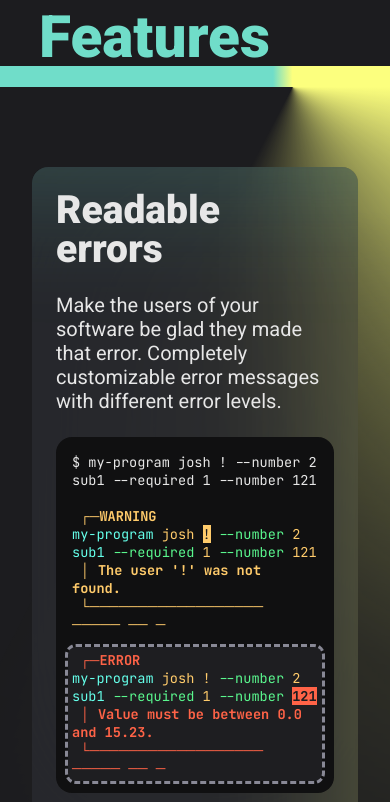
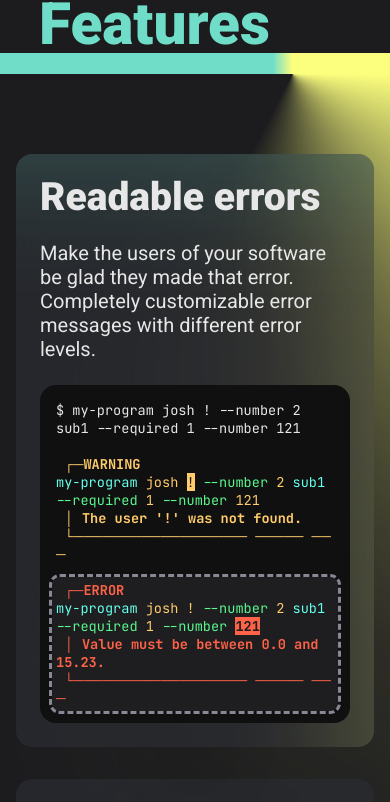
Before and after one commit to darvil82/lanat-web, a SvelteKit app: page / in a window 390 px wide. Shown: the part 1155-1957 px from the top of the page. Built offline with nearby package versions, Linux system fonts and the light colour scheme.

Commit message:
fix style issues and change the design of the getstarted area further

```diff
--- a/src/lib/components/KeepCentered.svelte
+++ b/src/lib/components/KeepCentered.svelte
@@ -25,7 +25,7 @@
 		}
 
 		&.bigger {
-			--margin: 0rem;
+			--margin: 1rem;
 			grid-template-columns:
 				minmax(var(--margin), 1fr)
 				minmax(200px, 1900px) minmax(var(--margin), 1fr);
--- a/src/routes/(components)/Entrance.svelte
+++ b/src/routes/(components)/Entrance.svelte
@@ -88,7 +88,7 @@ The surname of the user is none.
 				1.25fr
 			);
 		gap: 2rem;
-		margin: $margin;
+		margin-block: $margin;
 		position: relative;
 		border-radius: var(--border-radius);
 		overflow: hidden;
--- a/src/routes/(components)/Features.svelte
+++ b/src/routes/(components)/Features.svelte
@@ -84,11 +84,9 @@
 		<EndTriangleShape />
 	</KeepCentered>
 </div>
-<h2 class="title-more">And much more!</h2>
 
 <style lang="scss">
 	.features {
-		margin: 5rem;
 		margin-top: 5rem;
 		display: flex;
 		flex-direction: column;
@@ -115,28 +113,7 @@
 		}
 
 		@include if-tablet {
-			margin: 2rem;
 			margin-top: 5rem;
 		}
 	}
-
-	.title-more {
-		text-align: right;
-		color: var(--color-accent-2);
-		filter: drop-shadow(0 2rem 3rem with-opacity(currentColor, 0.5))
-			brightness(var(--brightness, 1));
-		z-index: 1;
-		padding-right: 20vw;
-		margin-top: -5rem;
-
-		@include if-tablet() {
-			padding-right: 0;
-			text-align: center;
-		}
-
-		@media (min-width: 450px) and (max-width: 1540px) {
-			mix-blend-mode: difference;
-			--brightness: 1.15;
-		}
-	}
 </style>
--- a/src/routes/(components)/getStarted/GetStarted.svelte
+++ b/src/routes/(components)/getStarted/GetStarted.svelte
@@ -7,6 +7,8 @@
 
 <div class="get-started-wrapper">
 	<KeepCentered bigger>
+		<h2 class="title-more">And much more!</h2>
+
 		<div class="shapes">
 			<Triangle color="var(--color-accent-2)" />
 			<Circle color="var(--color-accent-1)" />
@@ -21,14 +23,30 @@
 </div>
 
 <style lang="scss">
+	.title-more {
+		text-align: center;
+		color: var(--color-accent-2);
+		filter: drop-shadow(0 2rem 3rem with-opacity(currentColor, 0.5))
+			brightness(var(--brightness, 1));
+		z-index: 1;
+		padding-left: min(40vw, 60rem);
+
+		@include if-tablet() {
+			padding-left: 0;
+		}
+
+		@media (min-width: 450px) and (max-width: 1540px) {
+			mix-blend-mode: difference;
+			--brightness: 1.15;
+		}
+	}
+
 	.get-started-wrapper {
 		position: relative;
 		display: flex;
 		align-items: center;
 		flex-direction: column;
 		overflow-x: clip;
-		margin-top: calc(max(100rem, 30vw) * -0.5);
-		height: calc(max(150rem, 30vw));
 	}
 
 	.shapes {
@@ -37,14 +55,23 @@
 		inset: 0;
 		height: calc(max(100rem, 30vw));
 		pointer-events: none;
+
+		@include if-tablet {
+			display: none;
+		}
 	}
 
 	.arrow {
 		position: relative;
 		width: 1rem;
+		height: 100rem;
 		z-index: -1;
 		flex-grow: 1;
-		background-color: var(--color-accent-3);
+		background: linear-gradient(
+			to bottom,
+			transparent 10rem,
+			var(--color-accent-3) 25rem
+		);
 
 		&::after {
 			content: "";
@@ -58,6 +85,10 @@
 			background-color: var(--color-accent-3);
 			z-index: 1;
 		}
+
+		@include if-tablet {
+			height: 40rem;
+		}
 	}
 
 	.lets-begin {
--- a/src/routes/(components)/getStarted/LetsBegin.svelte
+++ b/src/routes/(components)/getStarted/LetsBegin.svelte
@@ -42,6 +42,7 @@
 		border-radius: var(--border-radius);
 		box-shadow: $clay-shadow;
 		background: $bg;
+		z-index: -2;
 
 		&::before {
 			content: "";
--- a/src/routes/(components)/getStarted/Triangle.svelte
+++ b/src/routes/(components)/getStarted/Triangle.svelte
@@ -14,7 +14,7 @@
 
 		if (window.innerHeight < top) return
 
-		angle = (window.innerWidth / ANGLE) * -(top / window.innerHeight)
+		angle = (window.innerWidth / ANGLE) * -(top / window.innerHeight) - 10
 	}
 
 	onMount(() => {
```
